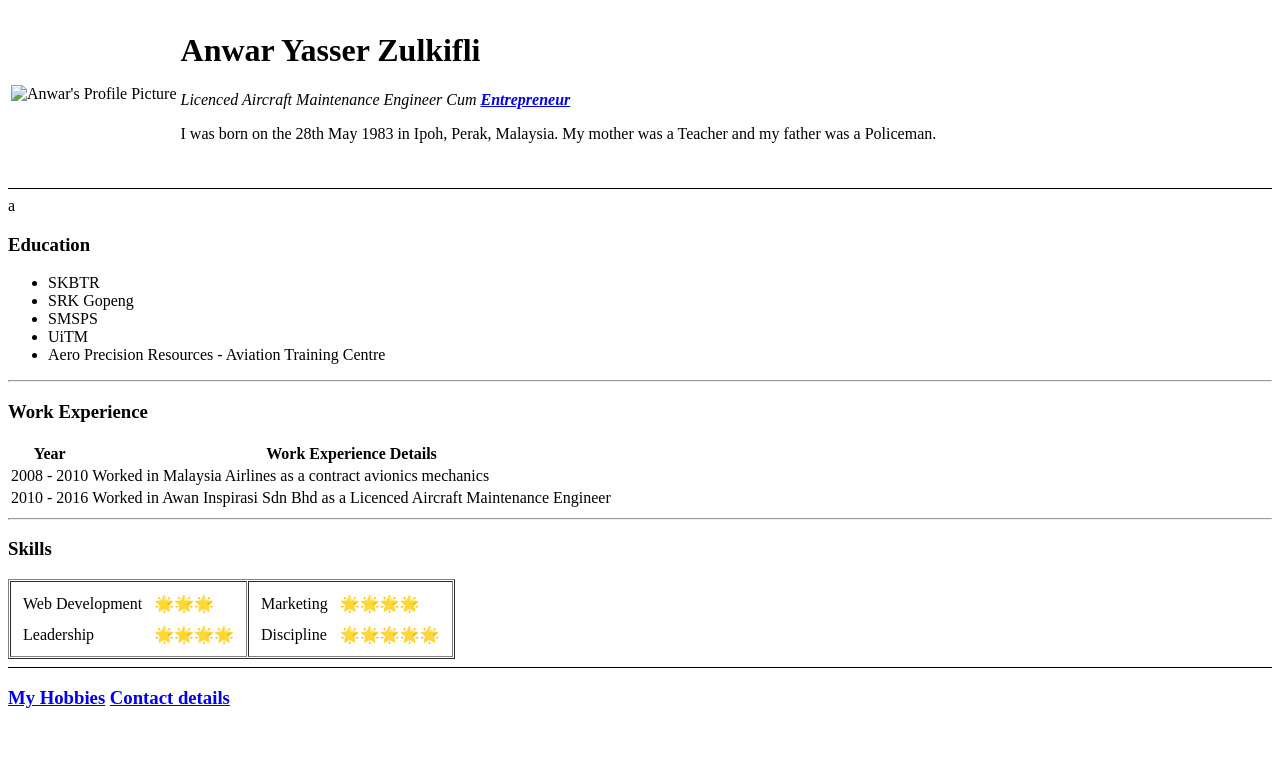
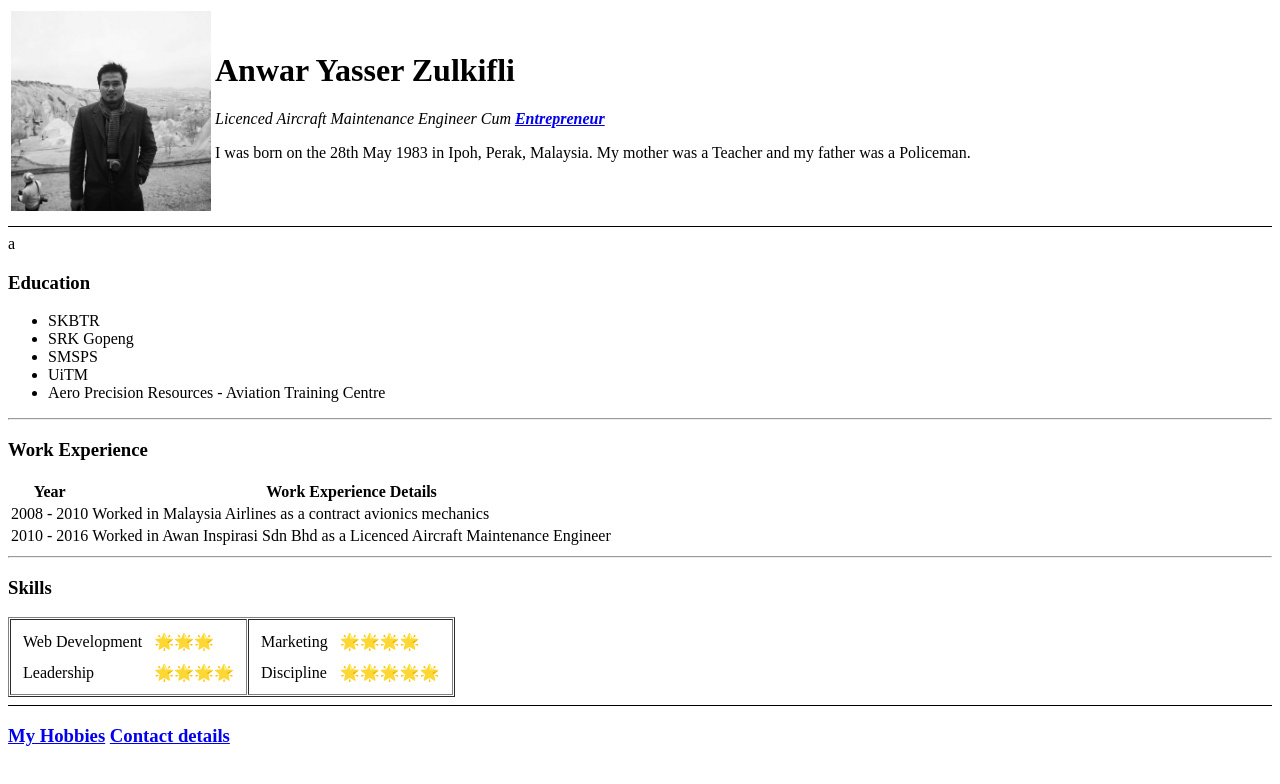
Before and after one commit to anwar139/anwar, a plain HTML site: page index.html in a window 1280 px wide. Drawn offline with Linux system fonts and the light colour scheme; the site is published under a folder, as on GitHub Pages, so addresses that start at the root find nothing.

Commit message:
Update index.html

```diff
--- a/index.html
+++ b/index.html
@@ -9,7 +9,7 @@
 <body>
   <table>
     <tr>
-      <td><img src="/images/anwar.jpg" height="200" width="200" alt="Anwar's Profile Picture"></td>
+      <td><img src="images/anwar.jpg" height="200" width="200" alt="Anwar's Profile Picture"></td>
       <td>
         <h1>Anwar Yasser Zulkifli</h1>
         <p><em>Licenced Aircraft Maintenance Engineer Cum <strong><a href="https://www.facebook.com/anwar.y.zulkifli">Entrepreneur</a></strong></em></p>
```
